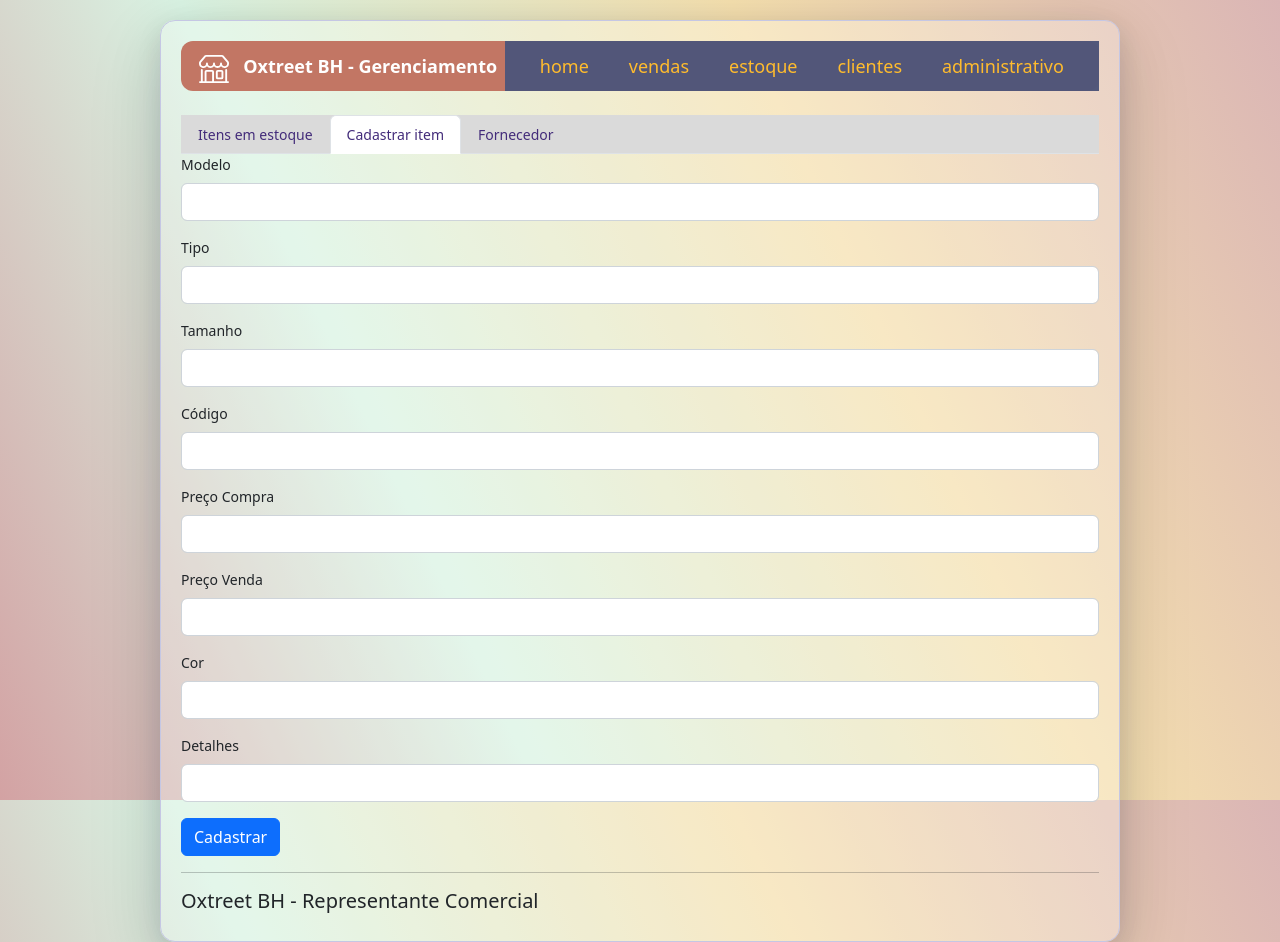
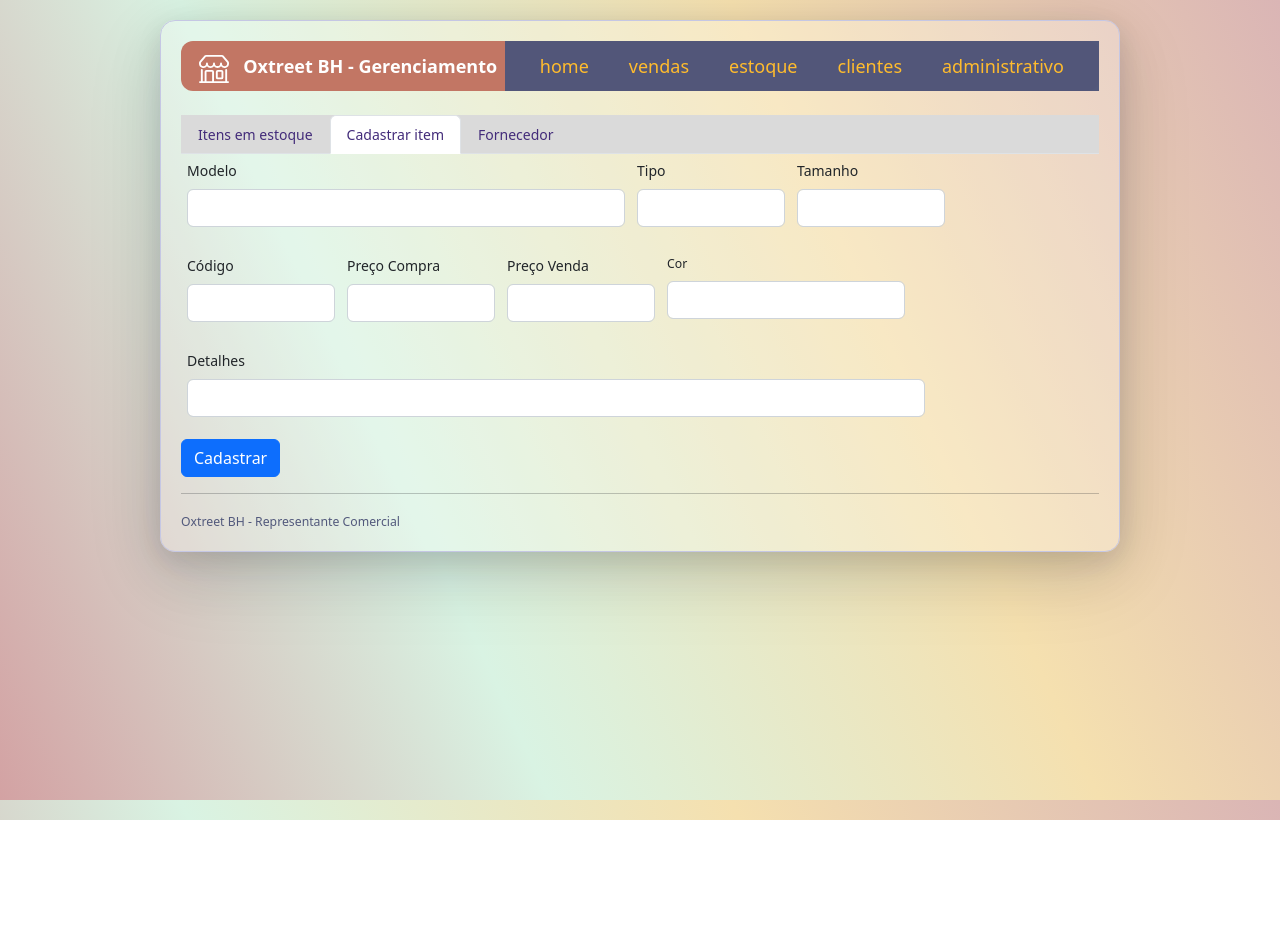
Before and after one commit to reinaldofox/oxtreet, a React (Create React App) app: page /estoque in a window 1280 px wide. Both pictures are taken after a click on the tab "Cadastrar item". After the commit the page ends 820 px from the top, so only its background shows below. Built offline with nearby package versions, Linux system fonts and the light colour scheme; no server answers.

Commit message:
Modificaçao de depenências do projeto

```diff
--- a/src/App.jsx
+++ b/src/App.jsx
@@ -11,7 +11,7 @@ function App() {
       <Header />
       <Outlet />{/* SPA - No outlet é inserido o conteudo dinamico da pagina */}
       <hr />
-      <h5>Oxtreet BH - Representante Comercial</h5>
+      <small style={{color: '#50577afc'}}>Oxtreet BH - Representante Comercial</small>
       {/* <Login /> */}
       {/* <h3> Cadastrar produto </h3>
       <FormProduto />
--- a/src/components/FormProduto/index.jsx
+++ b/src/components/FormProduto/index.jsx
@@ -2,6 +2,7 @@ import React, { useState } from 'react'
 import Form from 'react-bootstrap/Form'
 import Button from 'react-bootstrap/Button'
 import { API_URL } from '../Messages.module'
+import './styles.css'
 
 const FormProduto = (props) => {
 
@@ -16,11 +17,20 @@ const FormProduto = (props) => {
 
   const handleSubmit = async (ev) => {
     ev.preventDefault()
-    const produto = {modelo, tipo, tamanho, codigo, precoCompra, precoVenda, cor, detalhes}
-    await fetch(`${API_URL}/produto/create`, {metdon: 'POST', body: produto})
+    const produto = {modelo, tipo, tamanho, codigo: codigo?.toUpperCase(), precoCompra, precoVenda, cor, detalhes}
+    console.log(produto);
+    await fetch(`${API_URL}/produto/create`, {
+      method: 'POST',
+      mode: 'cors', //cannot be 'no-cors'
+      headers: {
+        'Accept': 'application/json',
+        'Content-Type': 'application/json',
+      },
+      body: JSON.stringify(produto)
+    })
     .then(res => res.json())
     .then(data => { console.log(data); cleanForm() })
-    .catch(error => console.log(error.message))
+    .catch(error => console.log(error))
   }
 
   const cleanForm = () => {
@@ -36,49 +46,51 @@ const FormProduto = (props) => {
 
   return(
     <Form id='formProduto' method='post' onSubmit={handleSubmit}>
-      <Form.Group className="mb-3" controlId="formModelo">
+
+    <div className='flexcontainer'>
+      <Form.Group className="mb-3 mid formgroup" controlId="formModelo">
         <Form.Label>Modelo</Form.Label>
         <Form.Control required type="text" value={modelo} onChange={e => setModelo(e.target.value)}/>
       </Form.Group>
 
-      <Form.Group className="mb-3" controlId="formTipo">
+      <Form.Group className="mb-3 tiny formgroup" controlId="formTipo">
         <Form.Label>Tipo</Form.Label>
         <Form.Control  required type="text" value={tipo} onChange={e => setTipo(e.target.value)}/>
       </Form.Group>
 
-      <Form.Group className="mb-3" controlId="formTamanho">
+      <Form.Group className="mb-3 tiny formgroup" controlId="formTamanho">
         <Form.Label>Tamanho</Form.Label>
         <Form.Control required type="text" value={tamanho} onChange={e => setTamanho(e.target.value)}/>
       </Form.Group>
 
-      <Form.Group className="mb-3" controlId="formCodigo">
+      <Form.Group className="mb-3 tiny formgroup" controlId="formCodigo">
         <Form.Label>Código</Form.Label>
         <Form.Control required type="text" value={codigo} onChange={e => setCodigo(e.target.value)}/>
       </Form.Group>
 
-      <Form.Group className="mb-3" controlId="formPreco">
+      <Form.Group className="mb-3 tiny formgroup" controlId="formPreco">
         <Form.Label>Preço Compra</Form.Label>
         <Form.Control required type="text" value={precoCompra} onChange={e => setPrecoCompra(e.target.value)}/>
       </Form.Group>
 
-      <Form.Group className="mb-3" controlId="formPreco">
+      <Form.Group className="mb-3 tiny formgroup" controlId="formPreco">
         <Form.Label>Preço Venda</Form.Label>
         <Form.Control required type="text" value={precoVenda} onChange={e => setPrecoVenda(e.target.value)}/>
       </Form.Group>
 
-      <Form.Group className="mb-3" controlId="formCor">
+      <Form.Group className="mb-3 small formgroup" controlId="formCor">
         <Form.Label>Cor</Form.Label>
         <Form.Control required type="text" value={cor} onChange={e => setCor(e.target.value)}/>
       </Form.Group>
 
-      <Form.Group className="mb-3" controlId="formDetalhe">
+      <Form.Group className="mb-3 large formgroup" controlId="formDetalhe">
         <Form.Label>Detalhes</Form.Label>
         <Form.Control required type="text" value={detalhes} onChange={e => setDetalhes(e.target.value)}/>
       </Form.Group>
+      </div>
 
-      <Button variant="primary" type="submit">
-        Cadastrar
-      </Button>
+      <Button variant="primary" type="submit"> Cadastrar </Button>
+
     </Form>
   )
 }
--- /dev/null
+++ b/src/components/FormProduto/styles.css
@@ -0,0 +1,26 @@
+.flexcontainer {
+  display: flex;
+  flex-wrap: wrap;
+  width: 100%
+}
+
+.formgroup {
+  width: 360px;
+  padding: 6px;
+}
+
+.tiny {
+  width: 160px
+}
+
+.small {
+  width: 250px
+}
+
+.mid {
+  width: 450px
+}
+
+.large {
+  width: 750px
+}
--- a/src/components/Navbar/styles.css
+++ b/src/components/Navbar/styles.css
@@ -26,6 +26,7 @@
   padding: 12px 24px;
   text-decoration: none;
   color: #fff;
-  /* background-color: #bd8444; */
   background-color: #c27664;
+  /* border-left: 2px solid #fff;
+  border-right: 2px solid #fff; */
 }
--- a/src/components/SearchGrid/index.jsx
+++ b/src/components/SearchGrid/index.jsx
@@ -1,6 +1,7 @@
 import React, { useState } from 'react'
 import { Form } from 'react-bootstrap'
 import Input, { Select } from '../Input'
+import './styles.css'
 import { BiSearch } from 'react-icons/bi'
 import { API_URL } from '../Messages.module'
 
@@ -24,8 +25,7 @@ const  SearchGrid = () => {
     const searchParams = {modelo, tipo, tamanho, precoVenda, cor, detalhes}
     await fetch(`${API_URL}/produto/search`, {body: searchParams})
     .then(res => res.json())
-    // .then(data => setProdutos(data))
-    .then(data => console.log(data))
+    .then(data => setProdutos(data))
     .catch(error => console.log(error.message))
   }
 
--- a/src/components/Table/index.jsx
+++ b/src/components/Table/index.jsx
@@ -2,7 +2,8 @@ import React, { useState, useEffect } from 'react'
 import { Table, Form, Modal, Button, Popover, OverlayTrigger } from 'react-bootstrap'
 import './styles.css'
 import { IoBagCheckOutline, IoBagAddOutline } from 'react-icons/io5'
-import { BiTrash,  BiLike, BiEdit } from 'react-icons/bi'
+import { BiTrash, BiEdit } from 'react-icons/bi'
+import { CgCheckR } from 'react-icons/cg'
 import { MdOutlineCancel } from 'react-icons/md'
 import { Accordion }from 'react-bootstrap'
 import SearchGrid from '../SearchGrid/'
@@ -31,8 +32,13 @@ const OxTable = (props) => {
   }
 
   const getProdutos = async () => {
-    await fetch(`${API_URL}/produto/`)
-    // Sequelize upsert retorna true se foi criado ou false se foi atualizado
+    await fetch(`${API_URL}/produto/`, {
+      mode: 'cors', //cannot be 'no-cors'
+      headers: {
+        'Accept': 'application/json',
+        'Content-Type': 'application/json',
+      },
+    })
     .then(response => response.json())
     .then(data => setProdutos(data))
     .catch(error => console.log('TRATAR ESSE ERRO', error))
@@ -61,15 +67,21 @@ const OxTable = (props) => {
     hidePopover()
     console.log('retornou do modal')
     await fetch(`${API_URL}/produto/${idExcluir}`, {method: 'DELETE'})
-    .then(response => response.json())
+    .then(() => {
+      console.log('produto removido')
+      let tr = document.getElementById(`tr_${idExcluir}`)
+      setTimeout(() => {
+        tr?.remove();
+      }, 1500)
+      tr.classList.add('delete_effect')
+    })
     //TODO - tratar esse retorno
-    .then(data => console.log('TRATAR essa exclusão'))
     .catch(error => console.log('ERRO ---------- ', error))
   }
 
   const hidePopover = () => {
-    // document.getElementById('popover-positioned-top')?.classList.remove('show')
-    // removeRowBackground(idExcluir)
+    document.getElementById('popover-positioned-top').style.display = 'none'
+    removeRowBackground(idExcluir)
   }
 
   const markRowToDelete = (id) => {
@@ -84,7 +96,7 @@ const OxTable = (props) => {
   const popoverTop = (
     <Popover id="popover-positioned-top" style={{padding: "8px"}}>
       <span>Confirma?</span> <br />
-      <BiLike title='Confirmar' onClick={ev => handleDelete()} size={24} className='icon' />
+      <CgCheckR title='Confirmar' onClick={ev => handleDelete()} size={24} className='icon' />
       <MdOutlineCancel title='Cancelar' onClick={hidePopover} size={24} className='icon' />
     </Popover>
   )
@@ -101,16 +113,16 @@ const OxTable = (props) => {
         </Accordion.Item>
       </Accordion>
 
-      <Table id='tbl_produtos' reload={props.reload}>
+      <Table id='tbl_produtos'>
         <thead>
           <tr>
-            <th>Modelo</th>
-            <th>Tipo</th>
-            <th>Tamanho</th>
-            <th>Preço</th>
-            <th>Cor</th>
-            <th>Detalhes</th>
-            <th className='icon_align'>Ações</th>
+            <th><h6>Modelo</h6></th>
+            <th><h6>Tipo</h6></th>
+            <th><h6>Tamanho</h6></th>
+            <th><h6>Preço</h6></th>
+            <th><h6>Cor</h6></th>
+            <th><h6>Detalhes</h6></th>
+            <th className='icon_align'><h6>Ações</h6></th>
           </tr>
         </thead>
         <tbody>
--- a/src/components/Table/styles.css
+++ b/src/components/Table/styles.css
@@ -1,10 +1,11 @@
-.table_striped>tbody{
-  color: #494949
+.table {
+  color: #50577afc;
 }
 
-.table_striped>tbody>tr:nth-of-type(odd)>* {
-  background-color: #e0e0e0
+.table_striped>tbody{
+  color: #50577afc
 }
+
 
 .icon_align{
   display: flex;
@@ -39,7 +40,7 @@
   background-color: #faa8a8;
 }
 
-table tr:hover{
+table>tbody>tr:hover{
   background-color: antiquewhite
 }
 
```
Also changed, not shown: src/App.css (line endings or trailing spaces), 1 other file (tests, documents, lock files or other folders).
